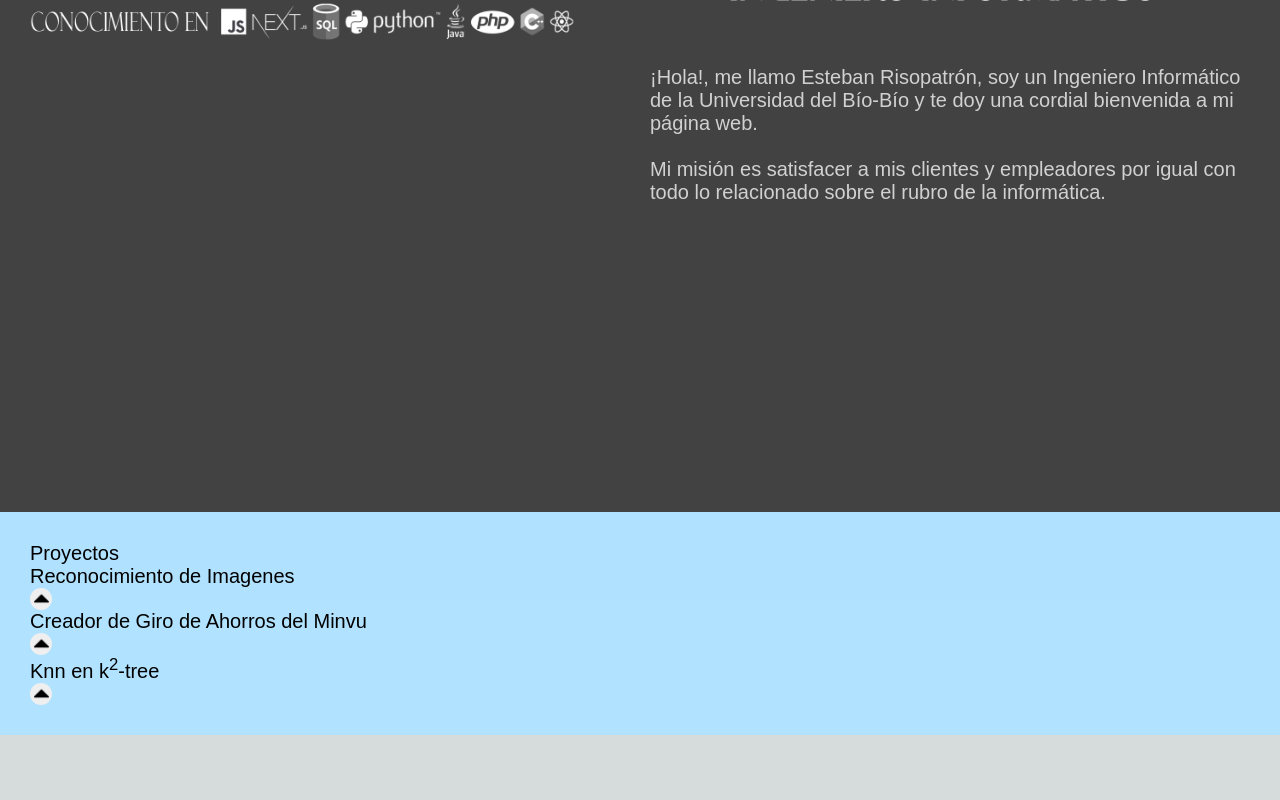
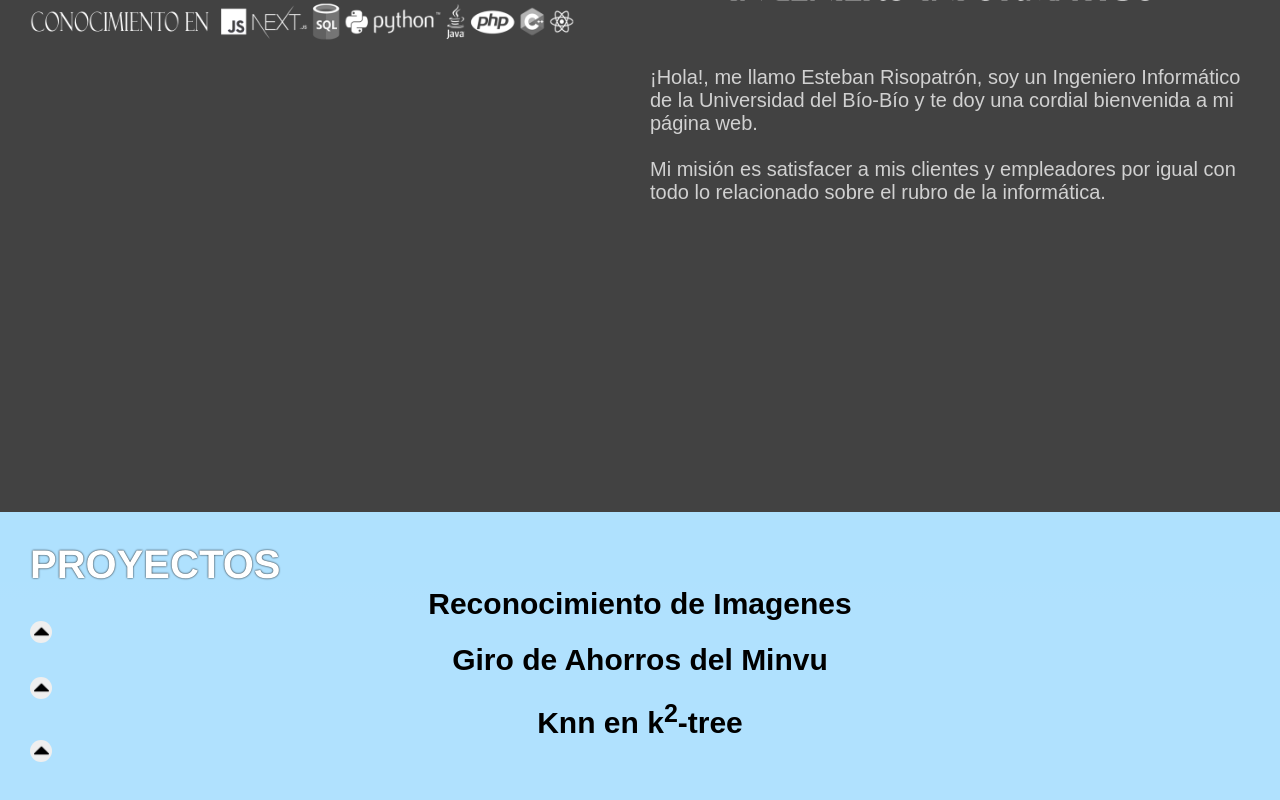
Before and after one commit to EstebanRiso/Portafolio-front, a Next.js app: page / in a window 1280 px wide. Shown: the part 288-1088 px from the top of the page. Before the commit the page ends 1023 px from the top, so only its background shows below. Built offline with nearby package versions, Linux system fonts and the light colour scheme.

Commit message:
agregando diseños

```diff
--- a/src/pages/index.js
+++ b/src/pages/index.js
@@ -3,17 +3,24 @@ import Image from 'next/image'
 import { Inter } from '@next/font/google'
 import styles from '@/styles/Home.module.css'
 import React, { useState,useEffect } from 'react';
+import { useRef } from 'react';
 
 const inter = Inter({ subsets: ['latin'] })
 
 export default function Home() {
 
 
+  const myRef = useRef(null);
+
+
+  const [showNavbar, setShowNavbar] = useState(true);
+
   const [buttonStates, setButtonStates] = useState({
     button1: false,
     button2: false,
     button3: false,
   });
+
   const [direcciones,setDirecciones]=useState({
      direccion1:'right',
      direccion2:'right',
@@ -32,6 +39,33 @@ export default function Home() {
     }));
   };
 
+  const scrollToRef = (ref) => {
+    window.scrollTo({
+      top: ref.current.offsetTop,
+      behavior: 'smooth'
+    });
+  };
+
+
+  function handleScroll() {
+    const scrollY = window.scrollY;
+    if (scrollY > 650) {
+      setShowNavbar(false);
+    } else {
+      setShowNavbar(true);
+    }
+  }
+
+
+  useEffect(() => {
+    window.addEventListener('scroll', handleScroll);
+
+    return () => {
+      window.removeEventListener('scroll', handleScroll);
+    };
+  }, []);
+
+
 
   useEffect(() => {
     const timer=setInterval(()=>{
@@ -47,7 +81,11 @@ export default function Home() {
         },500);
 
     }, 4000)
-    return () => clearInterval(timer)
+
+
+    return () => {
+      clearInterval(timer);
+    }
   },[])
 
 
@@ -84,9 +122,9 @@ export default function Home() {
           Bienvenido al Portafolio de Esteban Risopatrón
       </Head>
       <main className={styles.main}>
-        <nav className={styles.hud}>
+        <nav style={{ display: showNavbar ? 'flex' : 'none' }} className={styles.hud}>
             <button className={styles.item_hud}>¿Quién soy?</button>
-            <button className={styles.item_hud}>Trabajos</button>
+            <button className={styles.item_hud} onClick={()=>scrollToRef(myRef)}>Proyectos</button>
             <button className={styles.item_hud}>Contacto</button>
         </nav>
 
@@ -111,8 +149,8 @@ export default function Home() {
               </div>
 
               <div className={styles.presentacion2}>
-                  Proyectos
-                <div>Reconocimiento de Imagenes</div>
+                  <h1 ref={myRef} className={styles.titular}>PROYECTOS</h1>
+                <p style={{fontWeight:'bold',fontSize:'30px',textAlign:'center'}}>Reconocimiento de Imagenes</p>
                 <button className={styles.proyectos_button} onClick={() => {handleButtonClick('button1'); genArrow('direccion1')}}>
                   <Image src={'/arrow_down.png'} width={15} height={15}
                     className={`${styles[`rotate_${direcciones.direccion1}`]}${buttonStates.button1 ? styles.rotate_active : '' }`}
@@ -120,13 +158,13 @@ export default function Home() {
                 </button>
                 {buttonStates.button1 ?
                   <div>
-                    <p>EL proyecto de reconocimiento de Imagenes lo hice en la Universidad del Bío Bío, como parte de un trabajo solicitado por</p>
-                    <p>la facultad de ingenieria CIM UBB, el cual contemplaba la realización de un reconocedor de imagenes entrenado para reconocer herramientas</p>
-                    <p>utilizando la API de inteligencia artificial Pytorch de Facebook, actualmente Meta.</p>
-                    <p>Esta aplicación solo está para escritorio,la versión que poseo no tiene muchos datasets, por lo que es bastante proclive a errores, aqui el enlace de descarga</p>
+                    <p>EL proyecto de reconocimiento de Imagenes lo hice en la Universidad del Bío Bío, como parte de un trabajo solicitado procesos
+                        la facultad de ingenieria CIM UBB, el cual contemplaba la realización de un reconocedor de imagenes entrenado para reconocer herramientas
+                        utilizando la API de inteligencia artificial Pytorch de Facebook, actualmente Meta.
+                        Esta aplicación solo está para escritorio,la versión que poseo no tiene muchos datasets, por lo que es bastante proclive a errores, aqui el enlace de descarga</p>
                   </div> :
                   <div></div>}
-                <div>Creador de Giro de Ahorros del Minvu</div>
+                <p style={{fontWeight:'bold',fontSize:'30px',textAlign:'center'}}>Giro de Ahorros del Minvu</p>
                   <button  className={styles.proyectos_button}  onClick={() =>{ handleButtonClick('button2'); genArrow('direccion2')}}>
                     <Image src={'/arrow_down.png'} width={15} height={15}
                       className={`${styles[`rotate_${direcciones.direccion2}`]}${buttonStates.button2 ? styles.rotate_active : '' }`}
@@ -140,7 +178,7 @@ export default function Home() {
                       <p>para que vean como funciona el programa</p>
                     </div> :
                   <div></div>}
-                <div>Knn en k<sup>2</sup>-tree</div>
+                <p style={{fontWeight:'bold',fontSize:'30px',textAlign:'center'}}>Knn en k<sup>2</sup>-tree</p>
                   <button  className={styles.proyectos_button}  onClick={() => { handleButtonClick('button3'); genArrow('direccion3')}}>
                     <Image src={'/arrow_down.png'} width={15} height={15}
                       className={`${styles[`rotate_${direcciones.direccion2}`]}${buttonStates.button3 ? styles.rotate_active : '' }`}
--- a/src/styles/Home.module.css
+++ b/src/styles/Home.module.css
@@ -31,13 +31,13 @@
 
 .presentacion2{
   margin:30px;
+  height: 100vh;
   font-size: 20px;
   color:rgb(0, 0, 0);
   font-family:sans-serif;
 }
 
 .hud{
-  display:flex;
   flex-direction: column-reverse;
   height: 100px;
   width: 100%;
@@ -162,3 +162,11 @@
 .rotate_left.rotate_active {
   transform: rotate(180deg);
 }
+
+
+.titular{
+  font-size: 50;
+  font-family: 'Franklin Gothic Medium';
+  color:white;
+  text-shadow: 0 0 2px #000000;
+}
```
